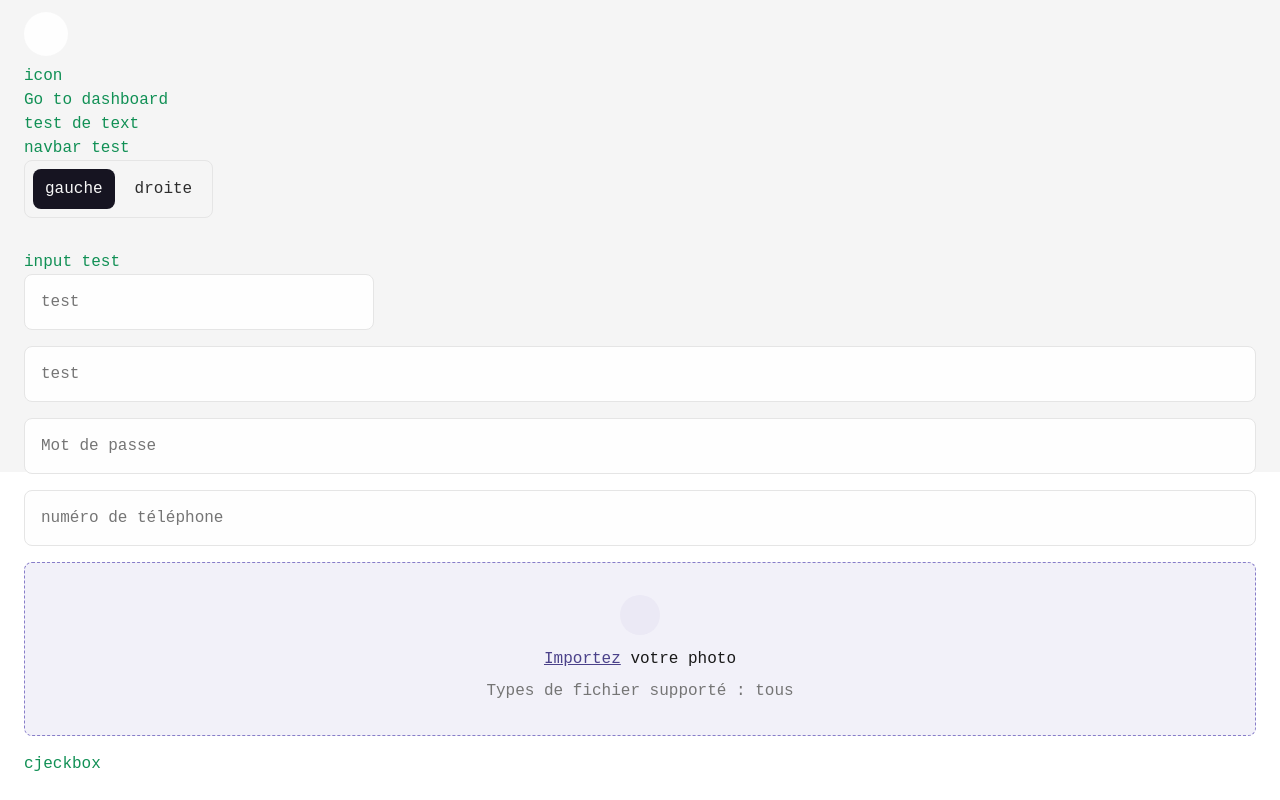
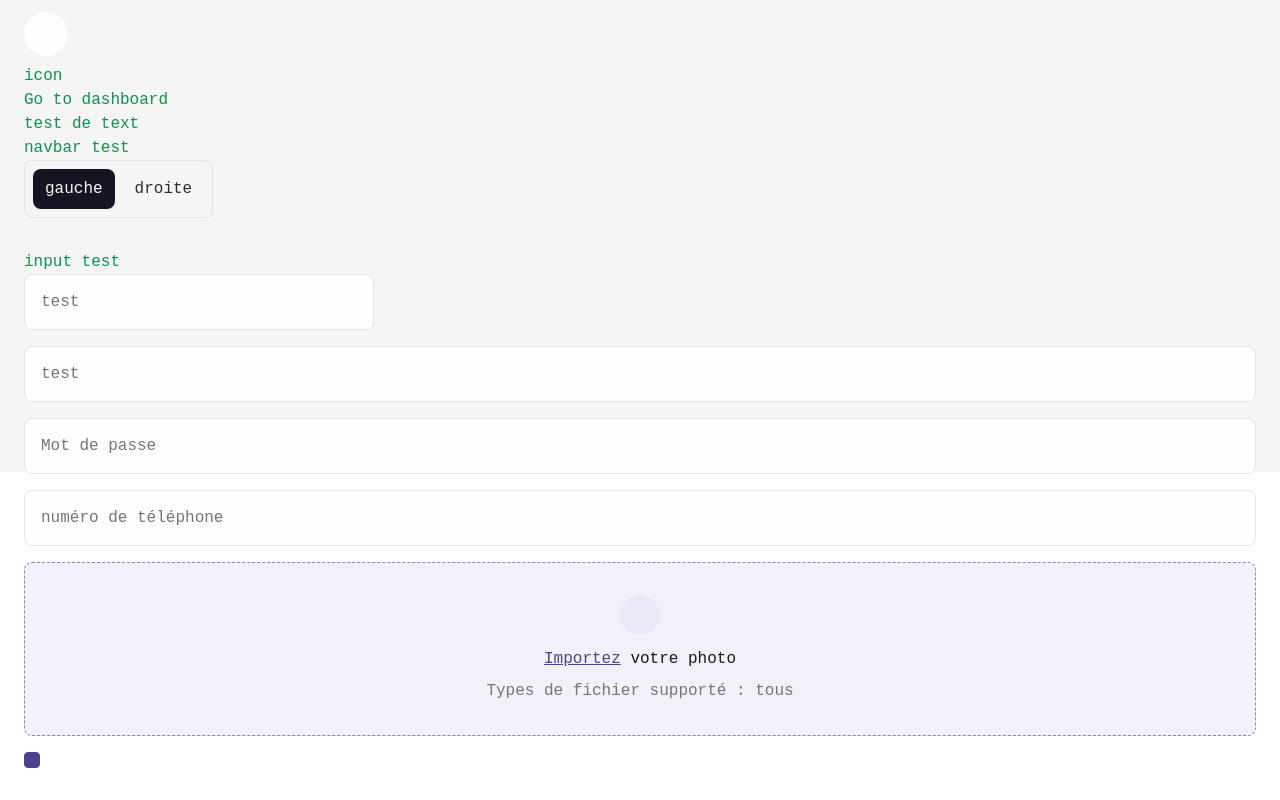
Before and after one commit to eltha9/lundi-app, a Vue app: page /test in a window 1280 px wide. Shown: the part 328-1128 px from the top of the page. Built offline with nearby package versions, Linux system fonts and the light colour scheme.

Commit message:
add l-checkbox input component

```diff
--- a/src/components/lundi-uiKit/inputs/L-checkbox.vue
+++ b/src/components/lundi-uiKit/inputs/L-checkbox.vue
@@ -1,8 +1,64 @@
 <template>
-	<div class="l-checkbox">cjeckbox</div>
+	<div class="l-checkbox">
+		<label for="hidden-checkbox" class="flex justify-center items-center" :class="checkboxModel ? 'checked' : ''">
+			<i v-show="checkboxModel" class="icon-check"></i>
+		</label>
+		<input type="checkbox" id="hidden-checkbox" v-model="checkboxModel" />
+	</div>
 </template>
 
-<style lang="scss" scoped></style>
+<style lang="scss" scoped>
+	.l-checkbox {
+		position: relative;
+		width: 16px;
+		height: 16px;
+		label {
+			cursor: pointer;
+			width: 100%;
+			height: 100%;
+			z-index: 20;
+			border-radius: 4px;
+			border: 1px solid;
+			background: transparent;
+			@apply text-greyscale-300;
+			i {
+				@apply text-greyscale-white;
+				font-size: 12px;
+			}
+			&.checked {
+				@apply bg-primary-500 text-primary-500;
+			}
+		}
+		input#hidden-checkbox {
+			position: absolute;
+			opacity: 0;
+			z-index: -10;
+			top: 0;
+			left: 0;
+		}
+	}
+</style>
 <script>
-	export default {};
+	export default {
+		props: {
+			value: {
+				require: true,
+				type: Boolean,
+				default: false,
+			},
+		},
+		data() {
+			return {
+				checkboxModel: false,
+			};
+		},
+		watch: {
+			checkboxModel() {
+				this.$emit('input', this.checkboxModel);
+			},
+		},
+		mounted() {
+			this.checkboxModel = this.value;
+		},
+	};
 </script>
--- a/src/views/other/Test.vue
+++ b/src/views/other/Test.vue
@@ -32,23 +32,23 @@
 				<l-input v-model="passwordModel" name="Mot de passe" type="password" class="mt-4" />
 				<l-input v-model="phoneModel" name="numéro de téléphone" type="phone" class="mt-4" />
 				<l-file class="mt-4" placeholder="votre photo" v-model="fileModel" />
-				<l-checkbox class="mt-4" />
+				<l-checkbox class="mt-4" v-model="checkBoxModel" />
 			</div>
 		</div>
 	</div>
 </template>
 
 <script>
-	import Avatar from "@/components/lundi-uiKit/avatar/Avatar";
-	import AvatarStack from "@/components/lundi-uiKit/avatar/AvatarStack";
-	import Btn from "@/components/lundi-uiKit/Button";
-	import NavBar from "@/components/lundi-uiKit/NavBar";
-	import LSelect from "@/components/lundi-uiKit/inputs/L-select.vue";
-	import LInput from "@/components/lundi-uiKit/inputs/L-input.vue";
-	import LFile from "@/components/lundi-uiKit/inputs/L-file.vue";
-	import LCheckbox from "@/components/lundi-uiKit/inputs/L-checkbox.vue";
+	import Avatar from '@/components/lundi-uiKit/avatar/Avatar';
+	import AvatarStack from '@/components/lundi-uiKit/avatar/AvatarStack';
+	import Btn from '@/components/lundi-uiKit/Button';
+	import NavBar from '@/components/lundi-uiKit/NavBar';
+	import LSelect from '@/components/lundi-uiKit/inputs/L-select.vue';
+	import LInput from '@/components/lundi-uiKit/inputs/L-input.vue';
+	import LFile from '@/components/lundi-uiKit/inputs/L-file.vue';
+	import LCheckbox from '@/components/lundi-uiKit/inputs/L-checkbox.vue';
 	export default {
-		name: "Test",
+		name: 'Test',
 		components: {
 			Avatar,
 			AvatarStack,
@@ -62,11 +62,12 @@
 		data() {
 			return {
 				navBarTest: true,
-				selectModel: "",
-				textModel: "",
-				passwordModel: "",
-				phoneModel: "",
-				fileModel: "",
+				selectModel: '',
+				textModel: '',
+				passwordModel: '',
+				phoneModel: '',
+				fileModel: '',
+				checkBoxModel: true,
 			};
 		},
 		watch: {
```
